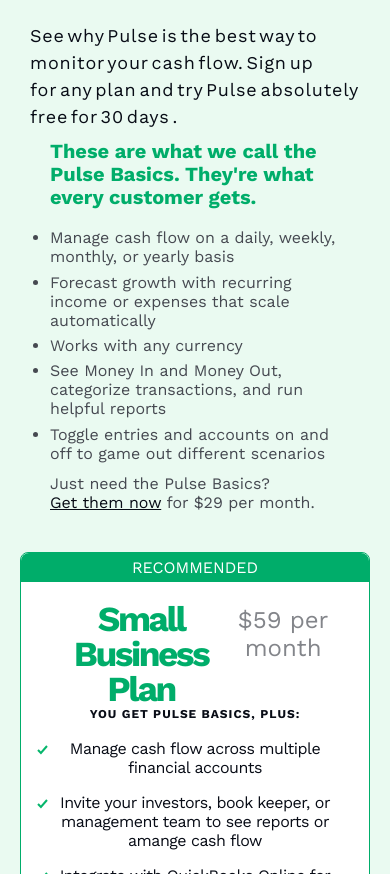
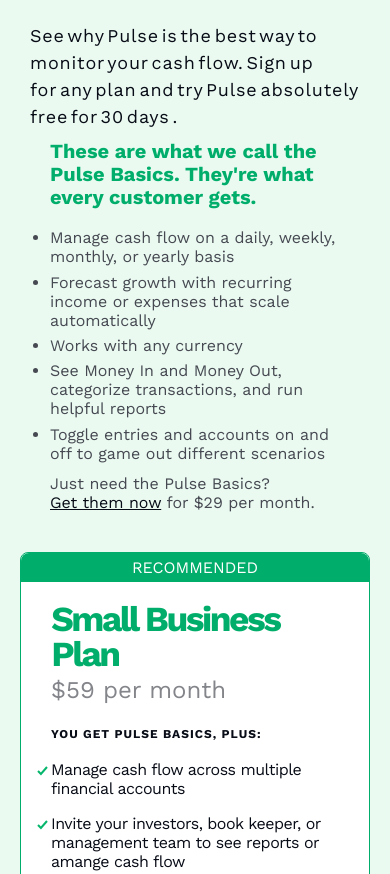
Before and after one commit to Saheedatt/pulse-pricing, a plain HTML site: page index.html in a window 390 px wide. Shown: the part 226-1100 px from the top of the page. Drawn offline with nearby package versions, Linux system fonts and the light colour scheme.

Commit message:
Added styles for mobile screen

```diff
--- a/styles.css
+++ b/styles.css
@@ -427,7 +427,6 @@
     border: 0!important;
     clip: rect(1px,1px,1px,1px)!important;
 }
-
 @media screen and (max-width: 767px) {
     header{
         padding-inline: 30px;
@@ -527,12 +526,13 @@
     }
     .content {
         padding-block: 20px;
+        text-align: left;
+        flex-direction: column;
 
+        > h3{
+            text-align: left;
+        }
     }
-    .content {
-        flex-direction: column;
-      }
-
     .custom-button {
         order: 2;
     }
@@ -592,3 +592,17 @@
         padding-bottom: 6rem;
     }
 }
+@media only screen and (max-width: 570px){
+    .box{
+        display: flex;
+        flex-direction: column;
+        align-items: flex-start;
+
+        > h1{
+           text-align: left;
+        }
+    }
+    .content {
+        text-align: left;
+    }
+}
```
